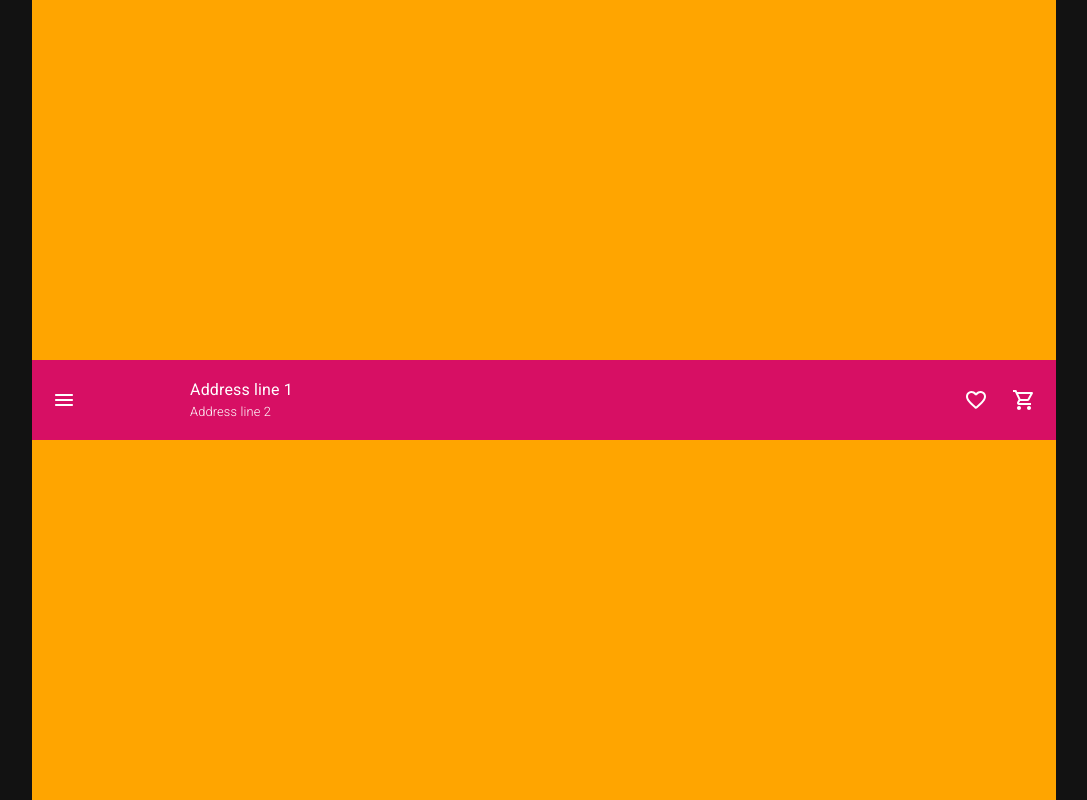
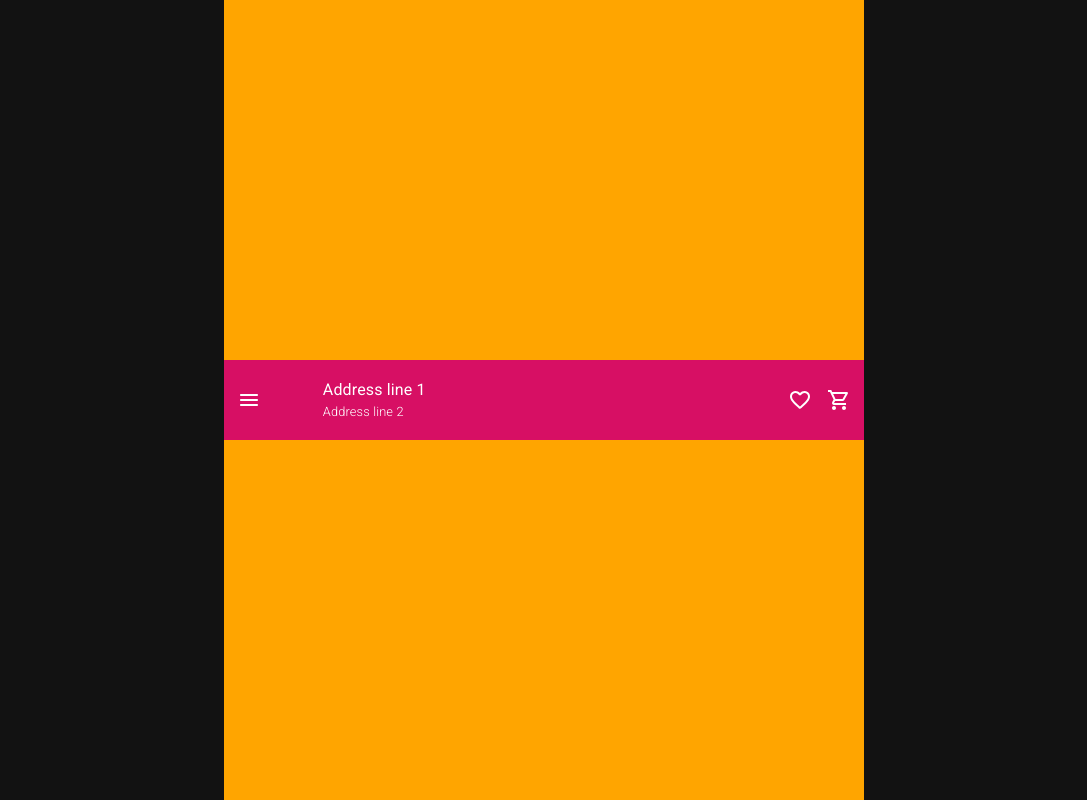
Before and after one commit to mahe993/foodloop-web, a React (Vite) app: page / in a window 1280 px wide. Shown: the whole page, without its empty margins (96-1183 px from the left). Built offline with nearby package versions, Linux system fonts and the light colour scheme.

Commit message:
change max width to tablet size

```diff
--- a/src/pages/base/FLPage.tsx
+++ b/src/pages/base/FLPage.tsx
@@ -17,7 +17,7 @@ function FLPage({ children, sx }: FLPageProps): JSX.Element {
                 flexDirection: 'column',
                 minHeight: '100dvh',
                 // TODO: check if needed
-                maxWidth: theme.breakpoints.values.laptop,
+                maxWidth: theme.breakpoints.values.tablet,
                 width: '100dvw',
                 ...sx,
             }}
```
